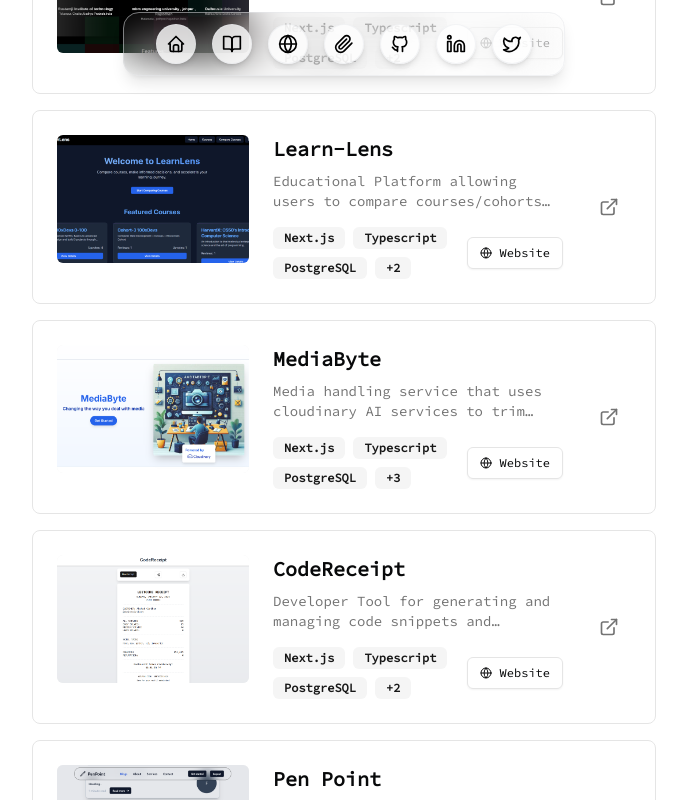
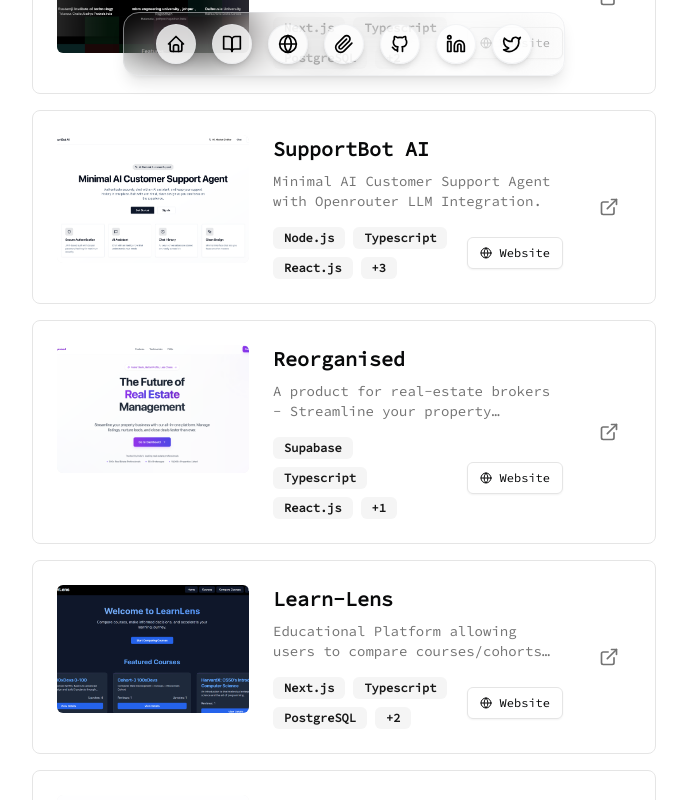
Before and after one commit to akshatg5/AkshatGirdhar-portfolio, a Next.js app: page /projects in a window 1280 px wide. Shown: the part 700-1500 px from the top of the page, without its empty margins (296-983 px from the left). Built offline with nearby package versions, Linux system fonts and the light colour scheme.

Commit message:
1. Added proojects.

```diff
--- a/src/data/projects.tsx
+++ b/src/data/projects.tsx
@@ -73,6 +73,49 @@ const projects = [
       },
     ],
     image: "/leetrank.png",
+    video: "",
+  },
+  {
+    title: "SupportBot AI",
+    href: "https://ai-customer-support-agent-frontend.vercel.app/",
+    dates: "",
+    active: true,
+    description:
+      "Minimal AI Customer Support Agent with Openrouter LLM Integration.",
+    technologies: [
+      "Node.js",
+      "Typescript",
+      "React.js",
+      "Openrouter",
+      "MongoDB",
+      "TailwindCSS",
+    ],
+    links: [
+      {
+        type: "Website",
+        href: "https://ai-customer-support-agent-frontend.vercel.app/",
+        icon: <Icons.globe className="size-3" />,
+      },
+    ],
+    image: "/CustomerApp.png",
+    video: "",
+  },
+  {
+    title: "Reorganised",
+    href: "https://www.reorganised.in/",
+    dates: "",
+    active: true,
+    description:
+      "A product for real-estate brokers - Streamline your property business with our all-in-one platform. Manage listings, nurture leads, and close deals faster than ever.",
+    technologies: ["Supabase", "Typescript", "React.js", "SQL"],
+    links: [
+      {
+        type: "Website",
+        href: "https://ai-customer-support-agent-frontend.vercel.app/",
+        icon: <Icons.globe className="size-3" />,
+      },
+    ],
+    image: "/Reorganised.png",
     video: "",
   },
   {
```
Also changed, not shown: public/CustomerApp.png (added), public/Reorganised.png (added).
